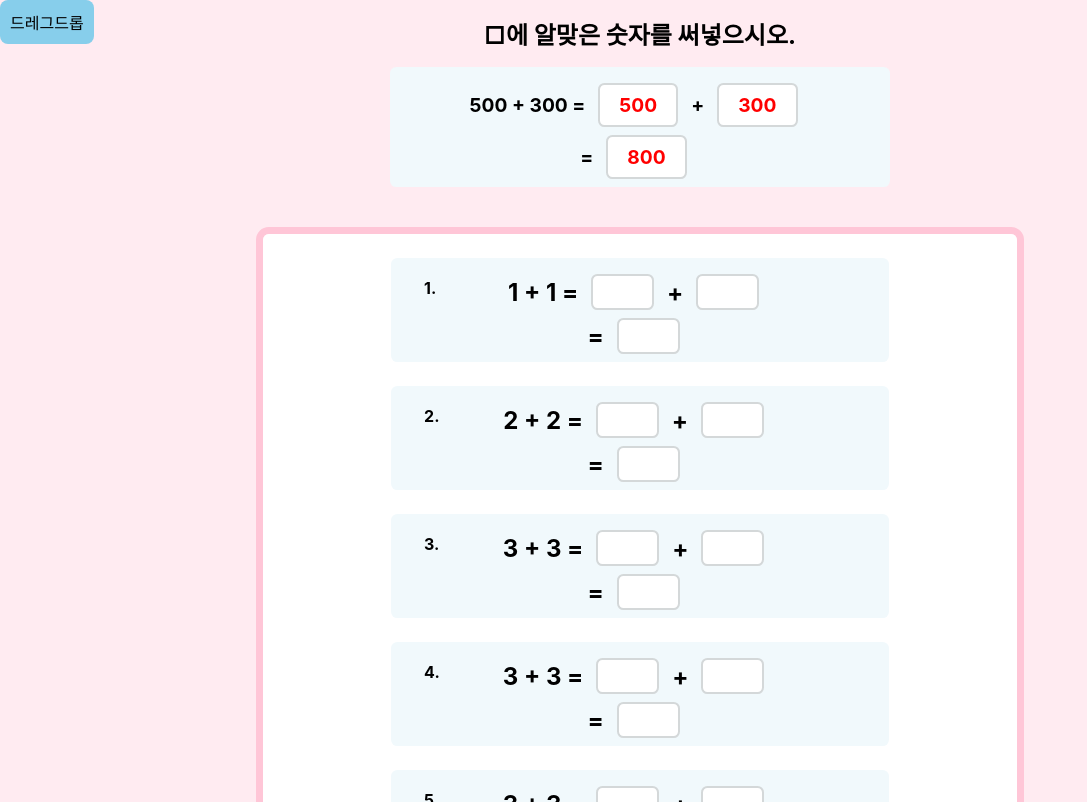
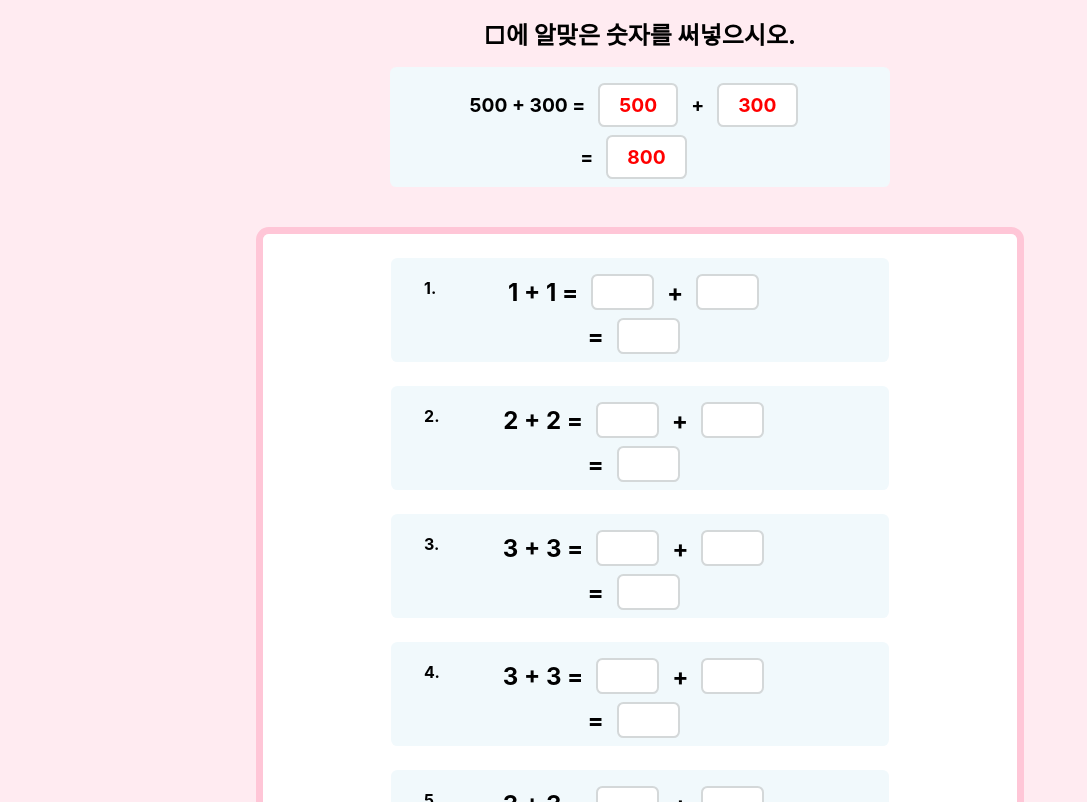
Before and after one commit to jaminleee/math-template-react, a React (Create React App) app: page / in a window 1280 px wide. Shown: the whole page, without its empty margins (0-1087 px from the left). Built offline with nearby package versions, Linux system fonts and the light colour scheme.

Commit message:
[Feat] Dragable 삭제

```diff
--- a/src/components/Template.js
+++ b/src/components/Template.js
@@ -47,9 +47,6 @@ const Template = () => {
 
   return (
     <StyledTemplate>
-      <Draggable onDrag={handleDrag}>
-        <StyledDraggableDiv>드레그드롭</StyledDraggableDiv>
-      </Draggable>
       <Title title={state.title.title}></Title>
       <Description></Description>
       <ContentList>
```
